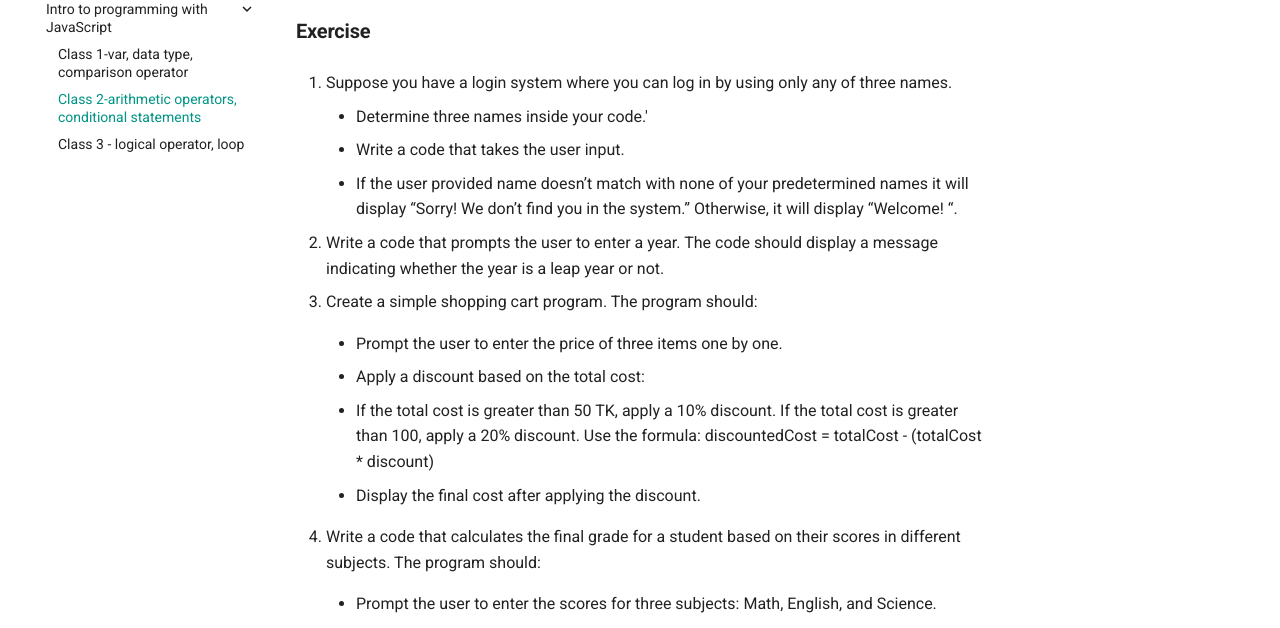
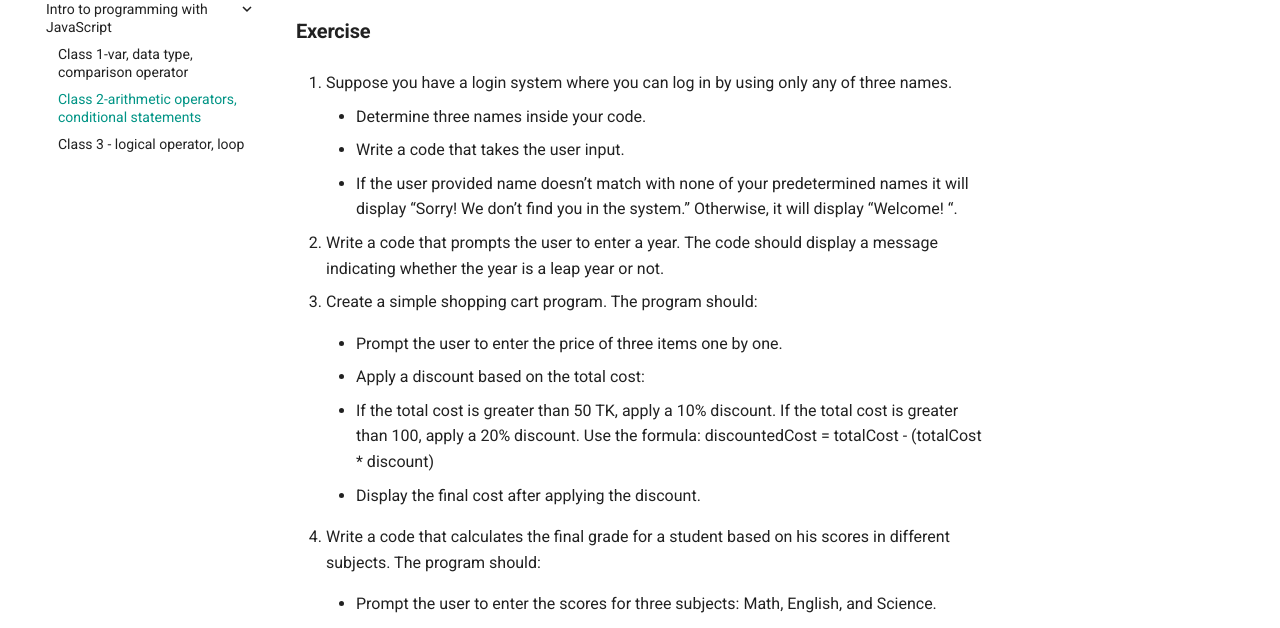
Before and after one commit to ramiz-moktader/geospatial-programming-course, an MkDocs documentation site: the page built from docs/conditional-statements-class2.md, in a window 1280 px wide and 900 px high, scrolled down 2793 px. Shown: the part 153-781 px from the top of the window. Built offline with MkDocs 1.6.1 and Material for MkDocs 9.7.7, drawn with Linux system fonts in a browser that asks for light colours.

Commit message:
spellign corrected

```diff
--- a/docs/conditional-statements-class2.md
+++ b/docs/conditional-statements-class2.md
@@ -130,7 +130,7 @@ If the `hour` is 15, the first condition (`hour < 12`) is false. The program the
 
 1. Suppose you have a login system where you can log in by using only any of three names.
 
-    - Determine three names inside your code.'
+    - Determine three names inside your code.
     - Write a code that takes the user input.
     - If the user provided name doesn’t match with none of your predetermined names it will display “Sorry! We don’t find you in the system.” Otherwise, it will display “Welcome! “.
 
@@ -146,7 +146,7 @@ If the `hour` is 15, the first condition (`hour < 12`) is false. The program the
 
     - Display the final cost after applying the discount.
 
-4. Write a code that calculates the final grade for a student based on their scores in different subjects. The program should:
+4. Write a code that calculates the final grade for a student based on his scores in different subjects. The program should:
 
     - Prompt the user to enter the scores for three subjects: Math, English, and Science.
 
```
